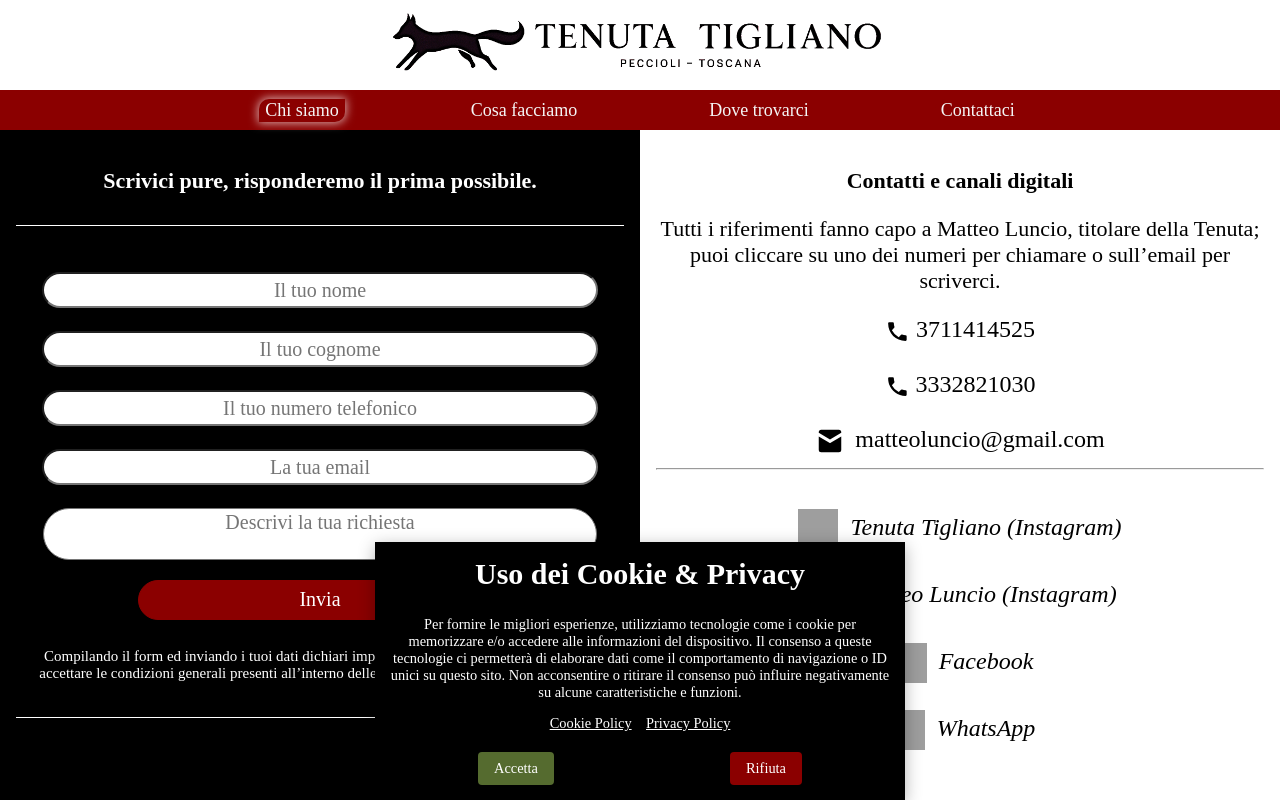
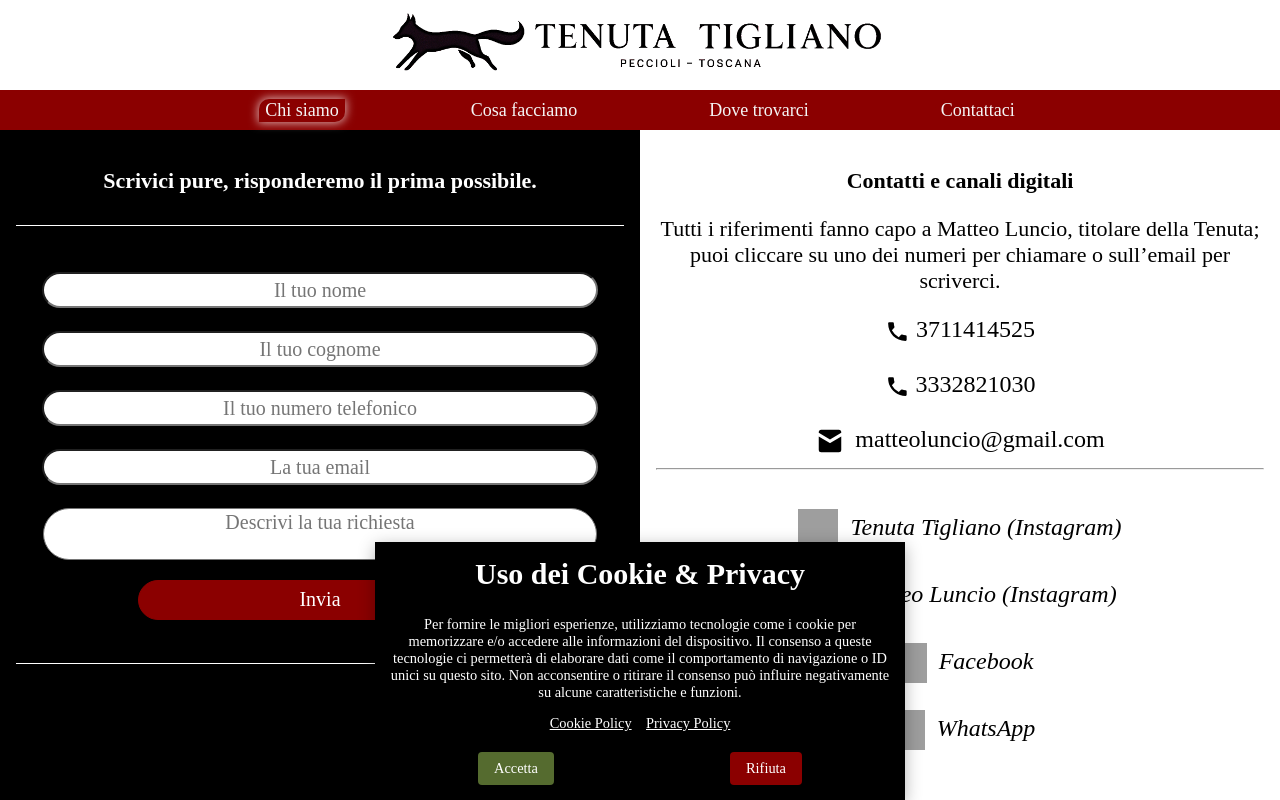
Before and after one commit to gc-10/Test, a plain HTML site: page pages/contattaci.html in a window 1280 px wide. Drawn offline with Linux system fonts and the light colour scheme; grey boxes are pictures that could not be loaded; a web font is replaced by a local one.

Commit message:
Add files via upload

```diff
--- a/pages/contattaci.html
+++ b/pages/contattaci.html
@@ -47,8 +47,6 @@
                            required><br><br>
                     <textarea id="messaggio" name="messaggio" rows="2" placeholder="Descrivi la tua richiesta" required></textarea><br><br>
                     <button type="submit" id="invia">Invia</button><br><br>
-                    <p id="disclaimer">Compilando il form ed inviando i tuoi dati dichiari implicitamente di aver preso visione e di accettare le condizioni generali presenti all’interno delle <a href="../pages/cookie-policy.html">Cookie Policy</a> e delle <a href="../pages/privacy-policy.html">Privacy Policy</a></p>
-
                   </form>
             </div>
                 <div id="contattaci2">
```
